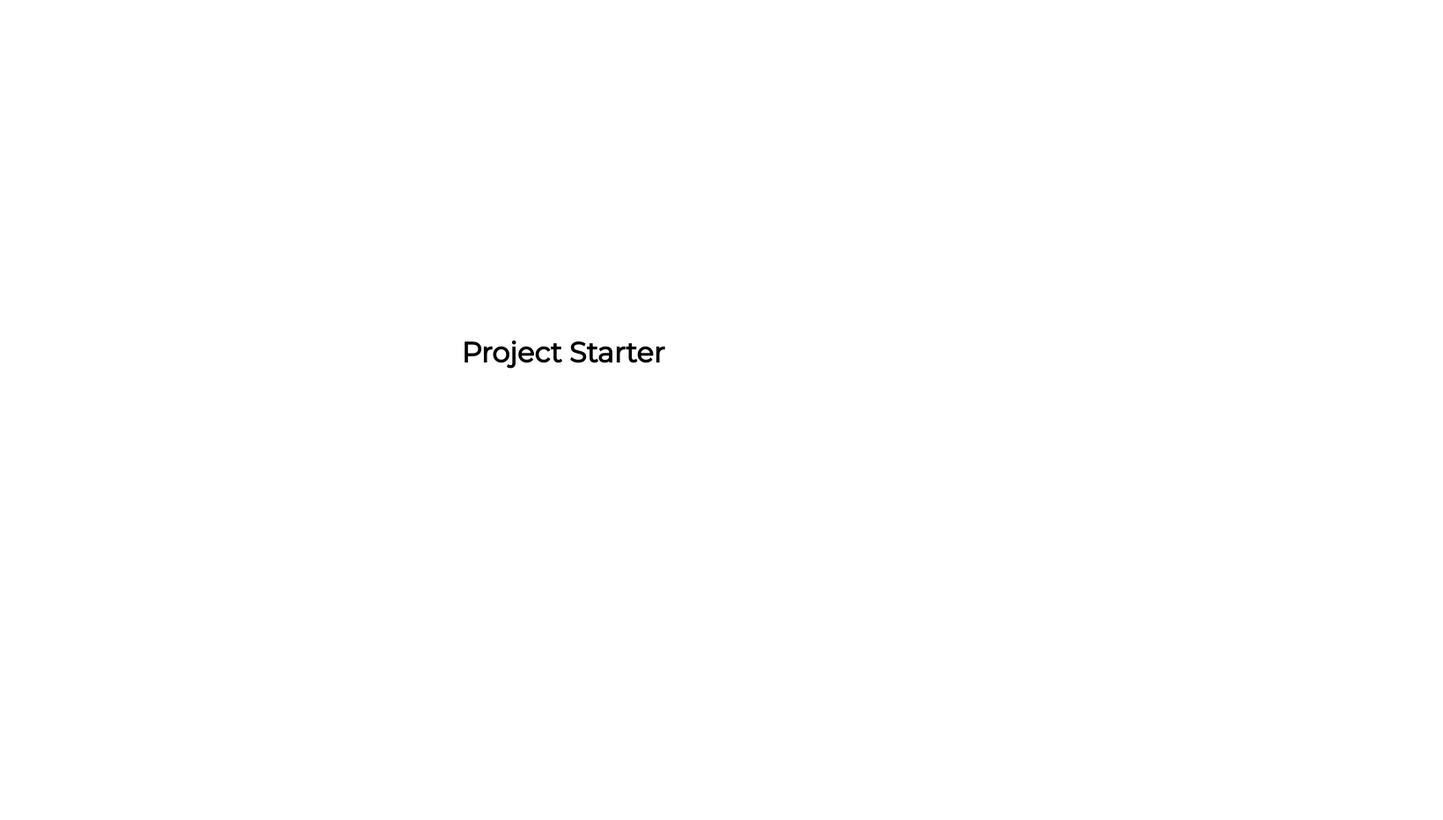
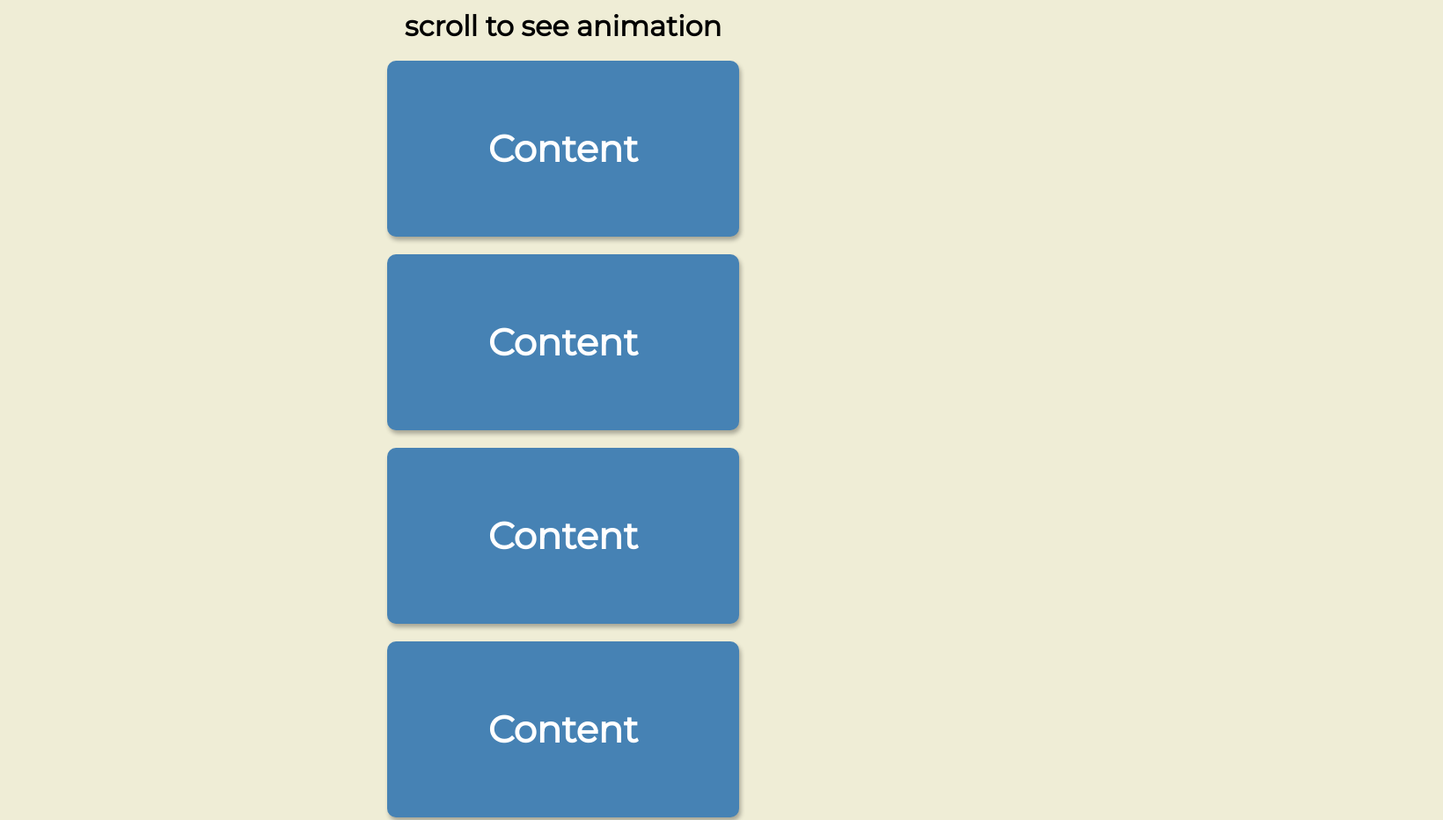
Before and after one commit to ah1096/Day-6-Scroll-Animation, a plain HTML site: page index.html in a window 1280 px wide. Shown: the top 932 px of the page at 88% size, 1640 px wide, since content can reach past the window. Before the commit the page ends 800 px from the top, so only its background shows below. Drawn offline with Linux system fonts and the light colour scheme.

Commit message:
added basic styling + js for card animations

```diff
--- a/index.html
+++ b/index.html
@@ -8,10 +8,20 @@
         integrity="sha512-MV7K8+y+gLIBoVD59lQIYicR65iaqukzvf/nwasF0nqhPay5w/9lJmVM2hMDcnK1OnMGCdVK+iQrJ7lzPJQd1w=="
         crossorigin="anonymous" referrerpolicy="no-referrer" /> -->
     <link rel="stylesheet" href="style.css">
-    <title>My Project</title>
+    <title>Scroll Animation</title>
 </head>
 <body>
-    <h1>Project Starter</h1>
+    <h1>scroll to see animation</h1>
+    <div class="box"><h2>Content</h2></div>
+    <div class="box"><h2>Content</h2></div>
+    <div class="box"><h2>Content</h2></div>
+    <div class="box"><h2>Content</h2></div>
+    <div class="box"><h2>Content</h2></div>
+    <div class="box"><h2>Content</h2></div>
+    <div class="box"><h2>Content</h2></div>
+    <div class="box"><h2>Content</h2></div>
+    <div class="box"><h2>Content</h2></div>
+    <div class="box"><h2>Content</h2></div>
 
     <script src="script.js"></script>
 </body>
--- a/script.js
+++ b/script.js
@@ -0,0 +1,20 @@
+const boxes = document.querySelectorAll('.box')
+
+window.addEventListener('scroll', checkBoxes)
+
+checkBoxes()
+
+function checkBoxes() {
+    const triggerBottom = window.innerHeight / 5 * 4
+
+    boxes.forEach(box => {
+        const boxTop = box.getBoundingClientRect().top
+            // ^^ returns DOMRect rectangle object and tells an element's position relative to the viewport
+
+        if (boxTop < triggerBottom) {
+            box.classList.add('show')
+        } else {
+            box.classList.remove('show')
+        }
+        })
+}
--- a/style.css
+++ b/style.css
@@ -6,15 +6,42 @@
 }
 
 body {
+    background-color: #efedd6;
     font-family: Montserrat;
     margin: 0;
     display: flex;
     flex-direction: column;
-        /* aligns all elements on the page vertically */
     align-items: center;
-        /* centers the column in the middle of page */
     justify-content:center;
-    height: 100vh;
-    overflow:hidden;
-        /* hides scroll bars */
 }
+
+h1 {
+    margin: 10px;
+}
+
+.box {
+    background-color: steelblue;
+    color: #fff;
+    display: flex;
+    align-items: center;
+    justify-content: center;
+    width: 400px;
+    height: 200px;
+    margin: 10px;
+    border-radius: 10px;
+    box-shadow: 2px 4px 5px rgba(0, 0, 0, 0.3);
+    transform: translateX(200%);
+    transition: transform 0.4s ease;
+}
+
+.box:nth-of-type(even) {
+    transform: translateX(-400%)
+}
+
+.box.show {
+    transform: translateX(0);
+}
+
+.box h2 {
+    font-size: 42px;;
+}
```
